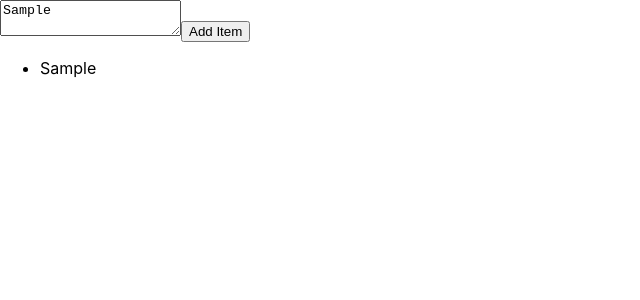
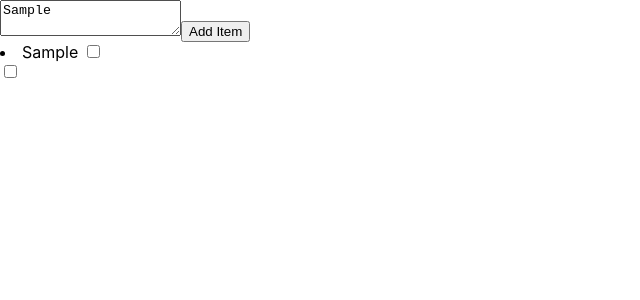
Before and after one commit to KHinkle96/React_Grocerylist, a React app: page / in a window 1280 px wide. Both pictures are taken after typing "Sample" into the empty fields and a click on the button "Add Item". Shown: the top 300 px of the page, without its empty margins (0-640 px from the left). Built offline with nearby package versions, Linux system fonts and the light colour scheme.

Commit message:
added checkboxes to listed grocery items

```diff
--- a/package.json
+++ b/package.json
@@ -4,6 +4,7 @@
   "private": true,
   "dependencies": {
     "@babel/core": "7.8.4",
+    "@material-ui/core": "^4.9.2",
     "@svgr/webpack": "4.3.3",
     "@testing-library/jest-dom": "^4.2.4",
     "@testing-library/react": "^9.3.2",
--- a/src/App.js
+++ b/src/App.js
@@ -3,7 +3,7 @@ import React, {useState} from 'react';
 const App = ()=> {
   const [textareaValue, setTextareaValue] = useState("")
   const [grocerys, setGrocerys] = useState([])
-  const listgrocerys = grocerys.map((grocery, i)=> <li key={i}>{grocery}</li>)
+  const listgrocerys = grocerys.map((grocery, i)=> <li key={i}>{grocery} <input name="groceryList" type="checkbox" />  </li>)
 
   const storeEnteredText = (event)=> {
     setTextareaValue(event.target.value)
@@ -16,7 +16,10 @@ const App = ()=> {
   <div className="App">
     <textarea onChange={storeEnteredText}></textarea>
     <button onClick={handleButtonClick}>Add Item</button>
-    <ul>{listgrocerys}</ul>
+    <ui>
+      {listgrocerys}
+      <input name="groceryList" type="checkbox" />
+    </ui>
   </div>
   );
 }
```
Also changed, not shown: 1 other file (tests, documents, lock files or other folders).
